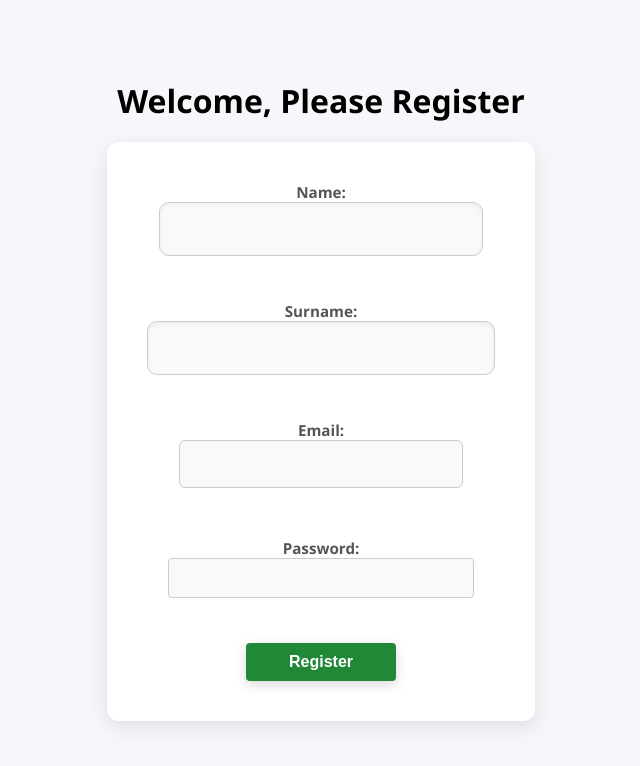
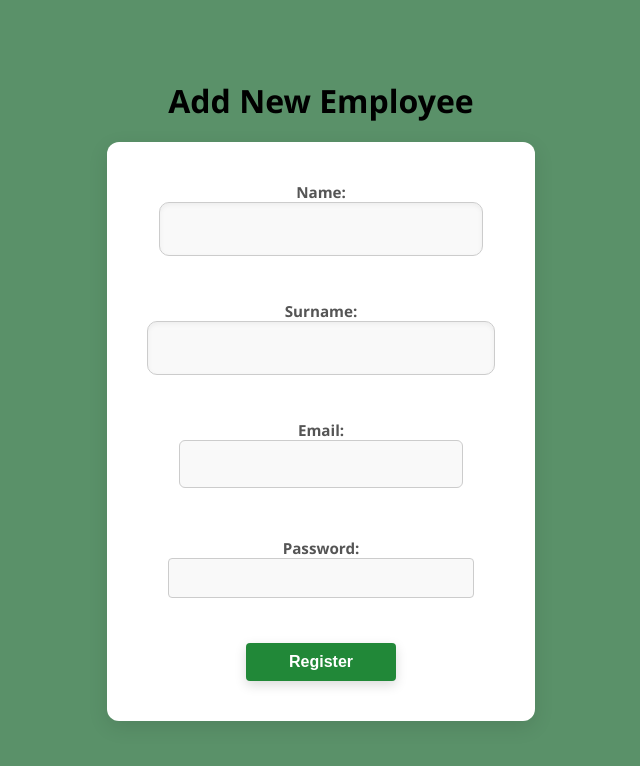
Before and after one commit to simone-eve/APDS-Final, a React (Create React App) app in the folder frontend/: page /employees in a window 1280 px wide. Shown: the top 766 px of the page, without its empty margins (319-959 px from the left). Built offline with nearby package versions, Linux system fonts and the light colour scheme.

Commit message:
Added Logo and Adjusted Headings

```diff
--- a/frontend/src/Dashboard.js
+++ b/frontend/src/Dashboard.js
@@ -121,6 +121,7 @@ const Dashboard = () => {
       )}
       <button className="button" onClick={handleAddUserClick}>Add new user</button>
       <button className="button" onClick={handleAddEmployeeClick}>Add new employee</button>
+      <img src="https://i.postimg.cc/YCkzmLW8/Apds-Logo-removebg-preview-1.png" alt="Employee Dashboard" />
     </div>
   );
 };
--- a/frontend/src/Employees.js
+++ b/frontend/src/Employees.js
@@ -67,7 +67,7 @@ const Employees = () => {
 
     return (
         <div>
-            <h1>Welcome, Please Register</h1>
+            <h1>Add New Employee</h1>
             <form onSubmit={handleSubmit}>
                 <div>
                     <label>
--- a/frontend/src/Home.css
+++ b/frontend/src/Home.css
@@ -12,7 +12,7 @@
     align-items: center;
     justify-content: center;
     font-family: 'Segoe UI', Tahoma, Geneva, Verdana, sans-serif;
-    background-color: #f5f7fa;
+    background-color: #5a9169;
     margin: 0;
   }
 
--- a/frontend/src/Home.js
+++ b/frontend/src/Home.js
@@ -22,13 +22,14 @@ function Home() {
 
   return (
     <div className="home-container">
-      <h1>Welcome to the Employee Dashboard</h1>
-      <p>Please Login to Proceed to the next page</p>
-      <div className="home-buttons">
-        <button className="home-button" onClick={handleEmpClick}>emp</button>
-        <button className="home-button" onClick={handleUserClick}>user</button>
-      </div>
+    <img src="https://i.postimg.cc/YCkzmLW8/Apds-Logo-removebg-preview-1.png" alt="Employee Dashboard" />
+    <h1>Welcome to TransWorld Bank Customer International Payments Portal</h1>
+    <p>Please Login to Proceed to the next page</p>
+    <div className="home-buttons">
+      <button className="home-button" onClick={handleEmpClick}>Employee</button>
+      <button className="home-button" onClick={handleUserClick}>User</button>
     </div>
+  </div>
   );
 }
 
--- a/frontend/src/UserDashboard.js
+++ b/frontend/src/UserDashboard.js
@@ -50,6 +50,7 @@ const Dashboard = () => {
 
   return (
     <div className="dashboard-container">
+      <img src="https://i.postimg.cc/YCkzmLW8/Apds-Logo-removebg-preview-1.png" alt="Employee Dashboard" />
       <h2>Payments Dashboard</h2>
       {payments.length === 0 ? (
         <p>No payments available.</p>
@@ -84,6 +85,7 @@ const Dashboard = () => {
         </table>
       )}
       <button className="button" onClick={handleAddUserClick}>Make New Payment</button>
+
     </div>
   );
 };
```
